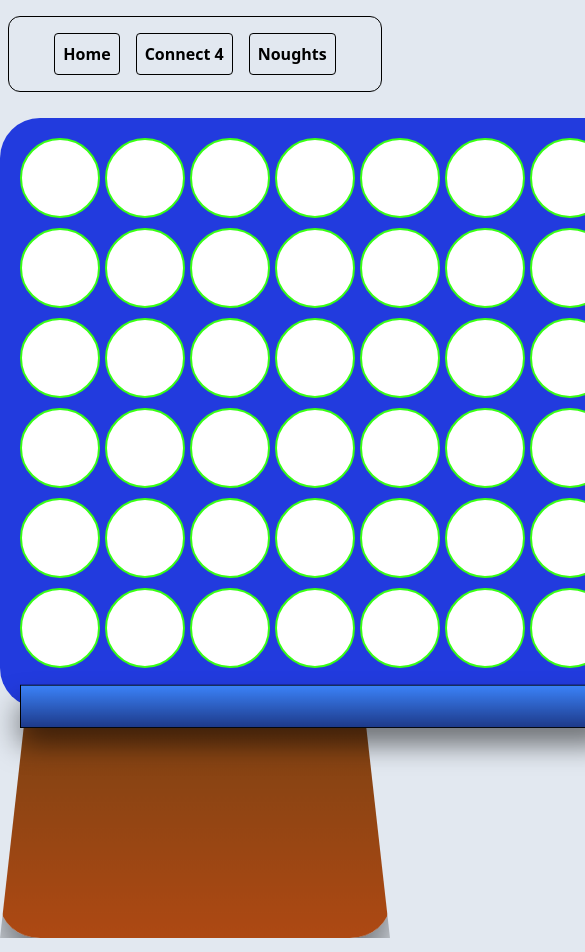
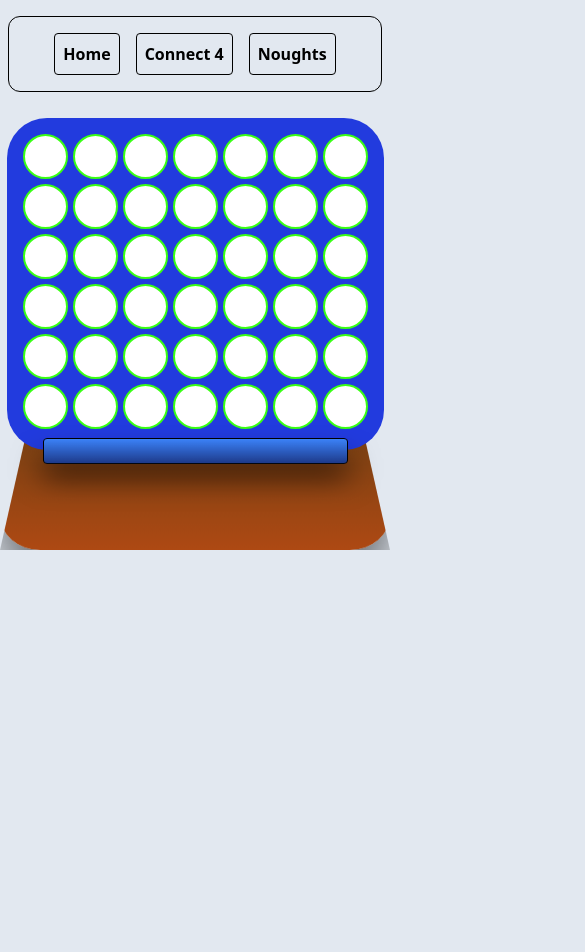
Before and after one commit to AstraAppivate/danwood, a Next.js app in the folder frontend/: page /connect4 in a window 390 px wide. Shown: the top 952 px of the page, 585 px wide, since content can reach past the window. Built offline with nearby package versions, Linux system fonts and the light colour scheme.

Commit message:
add cursor

```diff
--- a/frontend/app/connect4/page.tsx
+++ b/frontend/app/connect4/page.tsx
@@ -68,7 +68,7 @@ const Connect4: React.FC = () => {
 
 
   return (
-    <div className="flex flex-col items-center font-mono text-neon-green min-h-screen">
+    <div className="flex flex-col items-center font-mono text-neon-green min-h-screen element-red">
       {winner && <h2 className="text-3xl p-5  text-red-600 rounded-xl">{winner} wins!</h2>}
       <div className="connect_4_board">
         {board.map((row, rowIndex) => (
@@ -78,10 +78,9 @@ const Connect4: React.FC = () => {
             ))}
           </div>
         ))}
-      <div className="border border-black p-20 bg-blue-400 custom-3d-board mb-[-40px]"></div>
+      <div className="border border-black p-20 bg-blue-400 custom-3d-board mb-[-40px] rounded"></div>
       </div>
-      <div className="mt-[-180px] table z-[-100]"></div>
-
+      <div className="sm:mt-[-230px] mt-[-110px] table z-[-100]"></div>
     </div>
   );
 };
--- a/frontend/app/globals.css
+++ b/frontend/app/globals.css
@@ -6,7 +6,7 @@
   --neon-pink: #ff6ec7;
   --neon-blue: #4d4dff;
   --neon-green: #39ff14;
-  --neon-yellow: #ccff00;
+  --neon-yellow: #e9fe00;
   --neon-orange: #ff4500;
   --neon-purple: #9400d3;
   --neon-red: #ff073a;
@@ -93,17 +93,15 @@
   background-color: #223bde;
   padding: 20px;
   border-radius: 40px;
+
 }
 
 .custom-3d-board {
   perspective: 500px;
   background: linear-gradient(to top, #1e3a8a, #3b82f8);
-
   transform: rotateX(30deg);
   transform-origin: bottom;
-
   box-shadow: 0 20px 30px rgba(0, 0, 0, 0.5);
-
   padding: 20px;
   border: 1px solid black;
   height: 50px;
@@ -122,9 +120,7 @@
   width: 100%;
   margin-right: 0px;
   border-radius: 40px;
-    /* Adjusted clip-path for a 3D trapezoidal effect */
   clip-path: polygon(10% 0, 90% 0, 100% 100%, 0% 100%);
-
 }
 
 
@@ -135,17 +131,12 @@
 }
 
 .cell {
-  @apply flex items-center justify-center cursor-pointer;
+  @apply flex items-center justify-center;
   width: 80px;
   height: 80px;
   background-color: #fff;
   border: 2px solid var(--neon-green);
   border-radius: 50%;
-  transition: transform 0.3s ease-in-out;
-}
-
-.cell:hover {
-  transform: scale(1.1);
 }
 
 .piece {
@@ -154,10 +145,70 @@
   border-radius: 50%;
 }
 
+/* Media query for mobile devices */
+@media (max-width: 480px) {
+  .connect_4_board {
+    grid-template-rows: repeat(6, 1fr);
+    gap: 5px;
+    justify-content: center;
+    margin: 10px auto;
+    background-color: #223bde;
+    padding: 16px;
+    border-radius: 40px;
+  }
+  .custom-3d-board {
+    perspective: 500px;
+    background: linear-gradient(to top, #1e3a8a, #3b82f8);
+    transform: rotateX(30deg);
+    transform-origin: bottom;
+    box-shadow: 0 20px 30px rgba(0, 0, 0, 0.5);
+    padding: 10px;
+    border: 1px solid black;
+    height: 30px;
+    width:auto;
+    margin-right: 20px;
+    margin-left: 20px;
+  }
+  .table {
+    perspective: 500px;
+    background: linear-gradient(to top, #ae4913, #613e14);
+    transform: rotateX(30deg);
+    transform-origin: bottom;
+    box-shadow: 0 30px 40px rgba(0, 0, 0, 0.5);
+    padding: 10px;
+    height: 200px;
+    width: 100%;
+    margin-right: 0px;
+    border-radius: 40px;
+    clip-path: polygon(10% 0, 90% 0, 100% 100%, 0% 100%);
+  }
+  .row {
+    grid-template-columns: repeat(7, 45px);
+    gap: 5px;
+  }
+  .cell {
+    width: 45px;
+    height: 45px;
+  }
+  .piece {
+    width: 40px;
+    height: 40px;
+  }
+}
+
+
 .piece.R {
   background-color: var(--neon-red);
 }
 
 .piece.Y {
-  background-color: var(--neon-green);
+  background-color: var(--neon-yellow);
 }
+
+.element-red {
+  cursor: url('https://raw.githubusercontent.com/danwood1992/assets/ac826aa02ca97915e3643e905a17ef250ec6d498/redpiece.svg'), auto;
+}
+
+.element-yellow {
+  cursor: url('https://raw.githubusercontent.com/danwood1992/assets/1e4da1cb79cba1ff6f1f54a86301b347d03356d5/yellowpiece.svg">'), auto;
+}
```
Also changed, not shown: frontend/cursor.svg (added), 1 other file (tests, documents, lock files or other folders).
